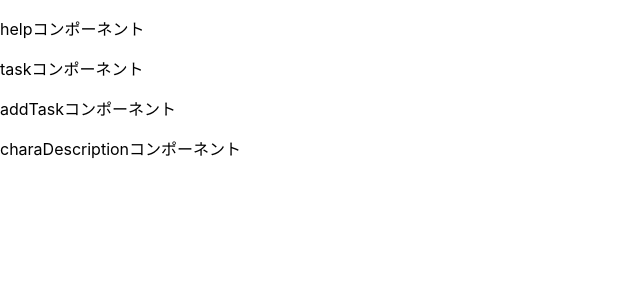
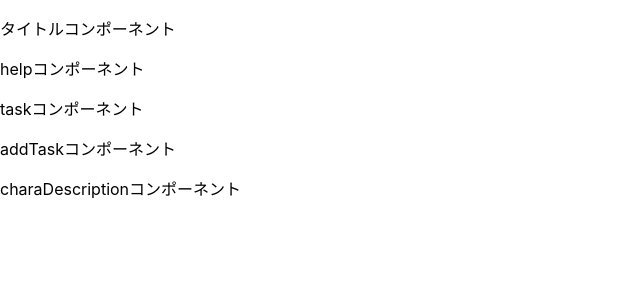
Before and after one commit to etoshuma-3642/training_of_ant, a React (Create React App) app in the folder frontend/: page / in a window 1280 px wide. Shown: the top 300 px of the page, without its empty margins (0-640 px from the left). Built offline with nearby package versions, Linux system fonts and the light colour scheme.

Commit message:
［add］見出しコンポーネントの追加

```diff
--- a/frontend/src/App.tsx
+++ b/frontend/src/App.tsx
@@ -1,9 +1,11 @@
 import './assets/scss/styles.scss';
+import CommonTitle from './component/CommonTitle';
 import ModalBtn from './component/ModalBtn';
 
 function App() {
   return (
     <div className="App">
+      <CommonTitle>タイトルコンポーネント</CommonTitle>
       <ModalBtn genre="help" />
       <ModalBtn genre="task" />
       <ModalBtn genre="addTask" />
--- /dev/null
+++ b/frontend/src/component/CommonTitle.tsx
@@ -0,0 +1,13 @@
+import React from "react";
+
+interface Props {
+  children: React.ReactNode;
+}
+
+const CommonTitle: React.VFC<Props> = ({children}: Props) => {
+  return(
+    <p className='Title'>{children}</p>
+  )
+}
+
+export default CommonTitle;
```
